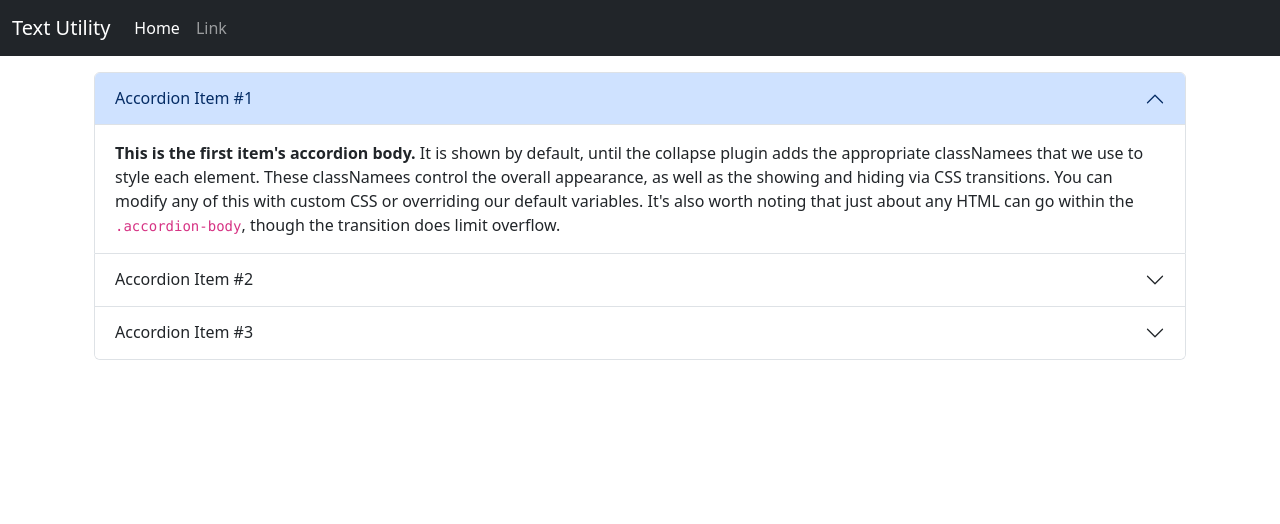
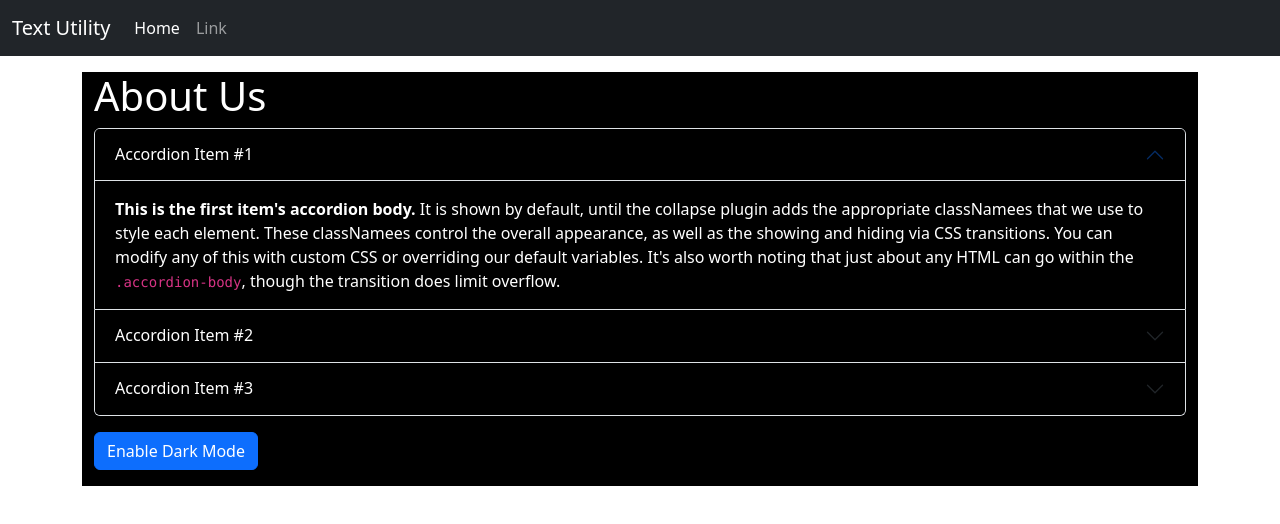
Before and after one commit to itsmeshashank13/text-utils, a React (Create React App) app: page / in a window 1280 px wide. Shown: the top 524 px of the page. Built offline with nearby package versions, Linux system fonts and the light colour scheme.

Commit message:
added button to enable dark & light mode

```diff
--- a/src/components/AboutUs.jsx
+++ b/src/components/AboutUs.jsx
@@ -1,18 +1,45 @@
 import React, {useState} from "react";
 
 export default function AboutUs() {
+
+    const [myStyle, setMyStyle] = useState({
+        color: 'white',
+        backgroundColor: 'black'
+    })
+
+    const [buttonText, setButtonText] = useState("Enable Dark Mode")
+
+    const toggleDarkMode = ()=> {
+        if (myStyle.color === 'black'){
+            setMyStyle({
+                color:'white',
+                backgroundColor:'black'
+            })
+            setButtonText("Enable Light Mode");
+        }
+        else {
+            setMyStyle({
+                color:'black',
+                backgroundColor:'white'
+            })
+            setButtonText("Enable Dark Mode");
+        }
+    }
+
   return (
-    <div className="container">
+    <div className="container" style={myStyle}>
+        <h1>About Us</h1>
       <div className="accordion" id="accordionExample">
-        <div className="accordion-item">
+        <div className="accordion-item" style={myStyle}>
           <h2 className="accordion-header">
             <button
-              className="accordion-button"
+              className="accordion-button white-arrow"
               type="button"
               data-bs-toggle="collapse"
               data-bs-target="#collapseOne"
               aria-expanded="true"
               aria-controls="collapseOne"
+              style={myStyle}
             >
               Accordion Item #1
             </button>
@@ -34,7 +61,7 @@ export default function AboutUs() {
             </div>
           </div>
         </div>
-        <div className="accordion-item">
+        <div className="accordion-item" style={myStyle}>
           <h2 className="accordion-header">
             <button
               className="accordion-button collapsed"
@@ -43,6 +70,7 @@ export default function AboutUs() {
               data-bs-target="#collapseTwo"
               aria-expanded="false"
               aria-controls="collapseTwo"
+              style={myStyle}
             >
               Accordion Item #2
             </button>
@@ -64,15 +92,16 @@ export default function AboutUs() {
             </div>
           </div>
         </div>
-        <div className="accordion-item">
+        <div className="accordion-item" style={myStyle}>
           <h2 className="accordion-header">
             <button
               className="accordion-button collapsed"
               type="button"
-              data-bs-toggle="collapse"
+              data-bs-toggle="collapse white"
               data-bs-target="#collapseThree"
               aria-expanded="false"
               aria-controls="collapseThree"
+              style={myStyle}
             >
               Accordion Item #3
             </button>
@@ -95,6 +124,7 @@ export default function AboutUs() {
           </div>
         </div>
       </div>
+      <button onClick={toggleDarkMode} type="button" className="btn btn-primary my-3">{buttonText}</button>
     </div>
   );
 }
```
